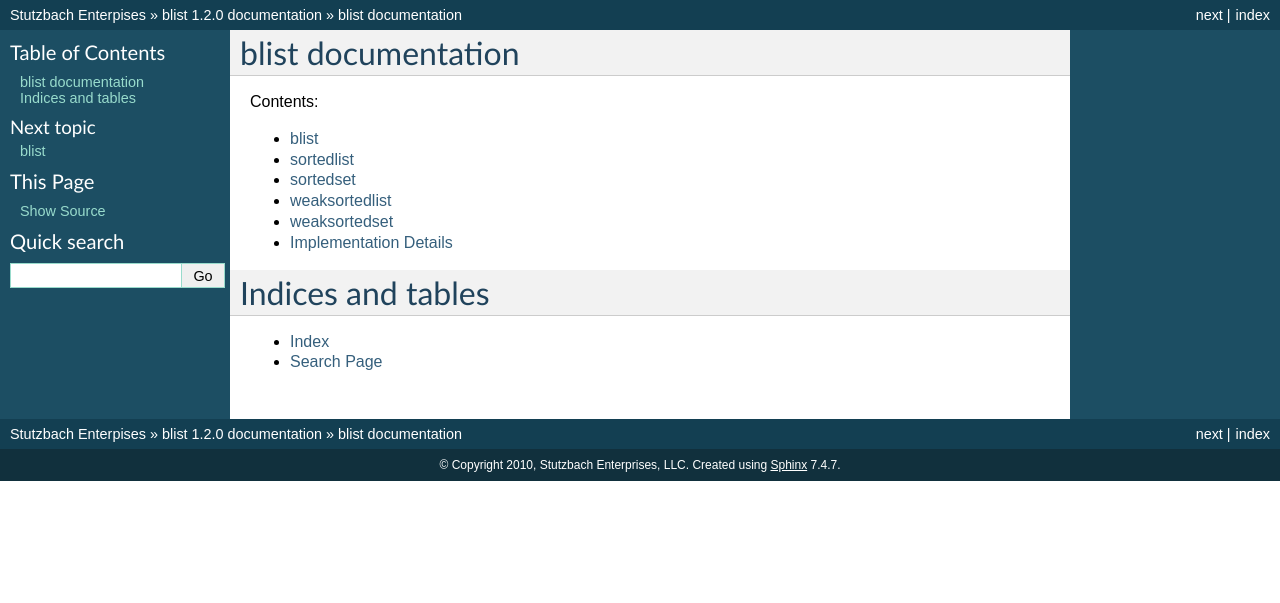
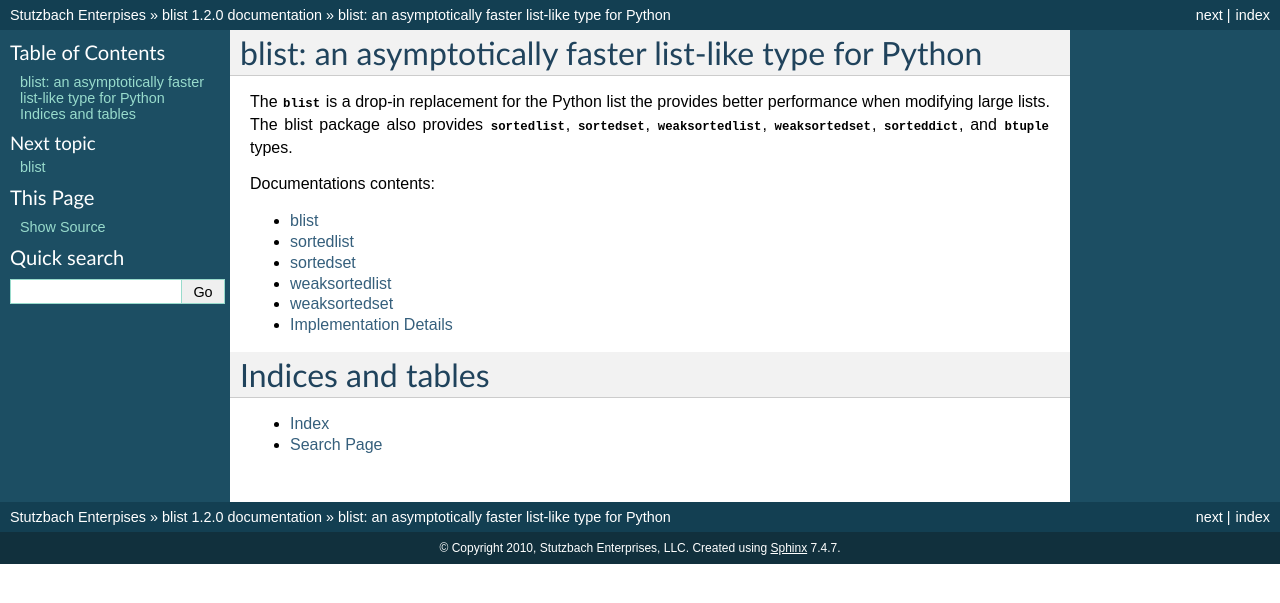
Before and after one commit to DanielStutzbach/blist, a Sphinx documentation site: the page built from doc/index.rst, in a window 1280 px wide. Shown: the top 603 px of the page. Built offline with Sphinx 7.4.7, drawn with Linux system fonts in a browser that asks for light colours; formulas are drawn with MathJax 3.

Commit message:
Minor documentation improvements

```diff
--- a/README.rst
+++ b/README.rst
@@ -2,7 +2,7 @@ blist: a list-like type with better performance
 ===============================================
 
 The ``blist`` is a drop-in replacement for the Python list the provides
-better performance when modifying large lists.  The blist module also
+better performance when modifying large lists.  The blist package also
 provides ``sortedlist``, ``sortedset``, ``weaksortedlist``,
 ``weaksortedset``, ``sorteddict``, and ``btuple`` types.
 
@@ -138,7 +138,7 @@ case, just run:
 
        python setup.py install
 
-The blist module will be installed in the 'site-packages' directory of
+The blist package will be installed in the 'site-packages' directory of
 your Python installation.  (Unless directed elsewhere; see the
 "Installing Python Modules" section of the Python manuals for details
 on customizing installation locations, etc.).
--- a/doc/index.rst
+++ b/doc/index.rst
@@ -1,7 +1,13 @@
-blist documentation
-===================
+blist: an asymptotically faster list-like type for Python
+=========================================================
 
-Contents:
+The :class:`blist` is a drop-in replacement for the Python list the
+provides better performance when modifying large lists.  The blist
+package also provides :class:`sortedlist`, :class:`sortedset`,
+:class:`weaksortedlist`, :class:`weaksortedset`, :class:`sorteddict`,
+and :class:`btuple` types.
+
+Documentations contents:
 
 .. toctree::
    :maxdepth: 1
```
